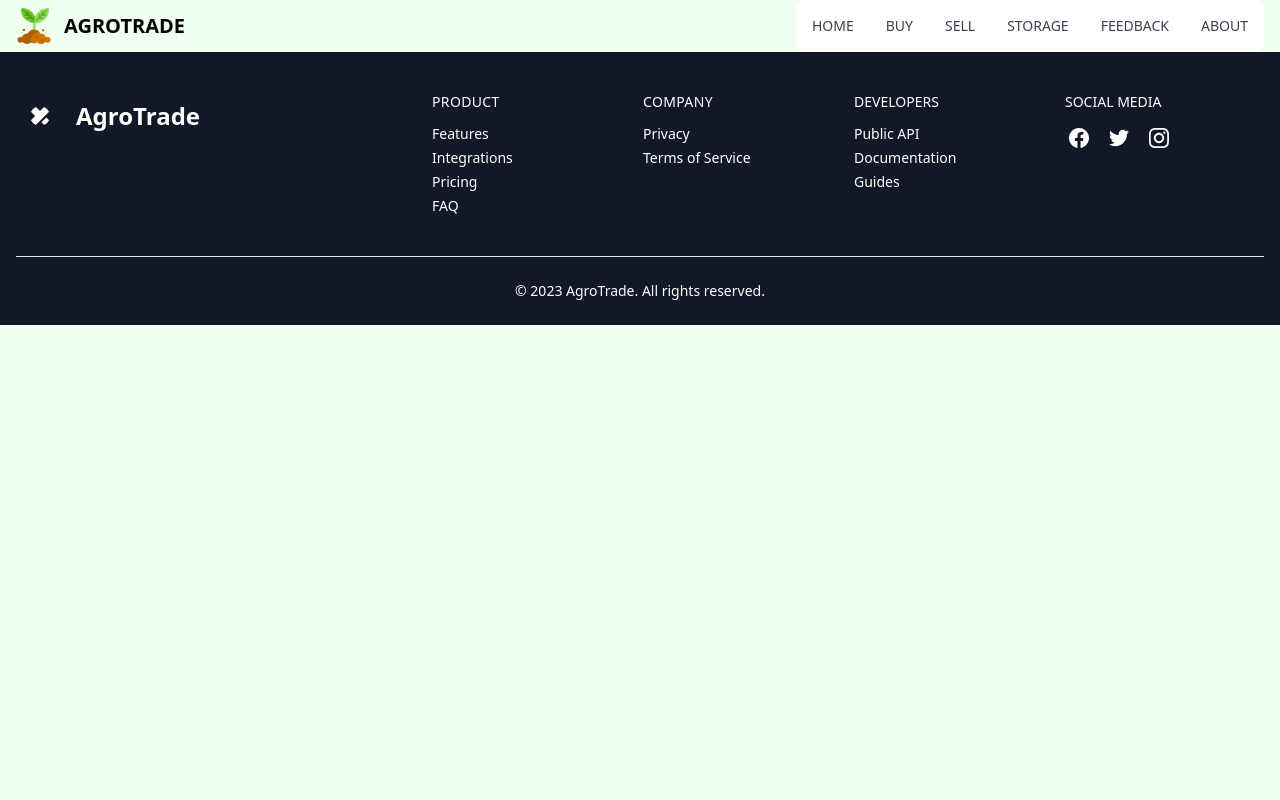
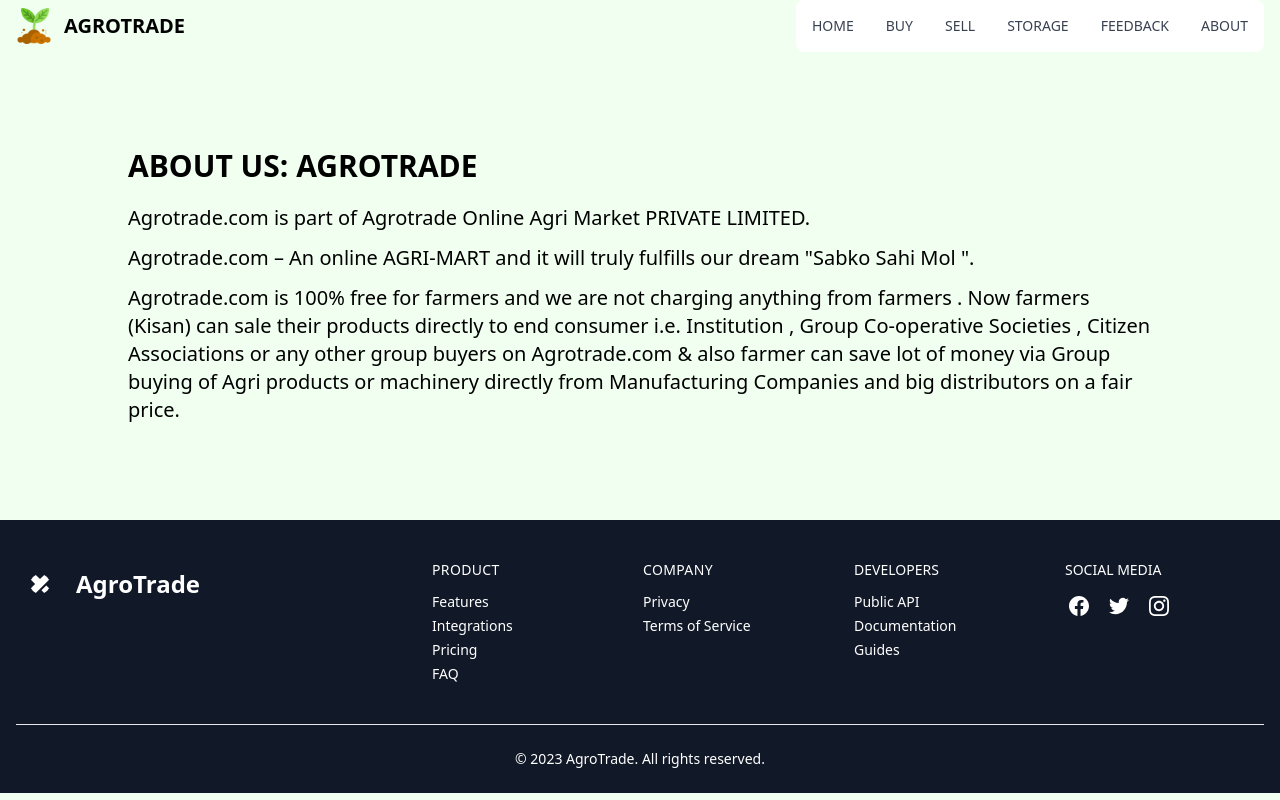
Before and after one commit to rohansingh2023/Debug-thugs-31, a React (Create React App) app in the folder agri/: page /about in a window 1280 px wide. Built offline with nearby package versions, Linux system fonts and the light colour scheme; the HTML template or start-up script is replaced by a standard one.

Commit message:
smooth animations and created about-us page

```diff
--- a/agri/src/App.js
+++ b/agri/src/App.js
@@ -11,7 +11,7 @@ import Navbar from "./components/Navbar";
 import Ship from "./pages/Ship";
 import FeedbackForm from "./components/FeedbackForm/Feedback";
 import Success from "./pages/Success";
-// import FeedbackForm from "./pages/Feedback";
+import AboutUs from "./pages/AboutUs";
 
 function App() {
   return (
@@ -27,6 +27,7 @@ function App() {
           <Route path="/shipping" element={<Ship />}></Route>
           <Route path="/feedback" element={<FeedbackForm />}></Route>
           <Route path="/success" element={<Success />}></Route>
+          <Route path="/about" element={<AboutUs />}></Route>
         </Routes>
         <Footer />
       </BrowserRouter>
--- /dev/null
+++ b/agri/src/pages/AboutUs.jsx
@@ -0,0 +1,22 @@
+import React from 'react'
+
+const AboutUs = () => {
+    return (
+        <div className='block w-[80%] mx-auto my-24 leading-10'>
+            <h1 className='font-bold uppercase text-3xl mb-5'>About Us: Agrotrade</h1>
+            <div className='text-xl'>
+                <p>
+                    <span className='block mb-3'>Agrotrade.com is part of Agrotrade Online Agri Market PRIVATE LIMITED.</span>
+                    <span className='block mb-3'>Agrotrade.com – An online AGRI-MART and it will truly fulfills our dream "Sabko Sahi Mol ".</span>
+                    Agrotrade.com is 100% free for farmers and we are not charging anything from farmers .
+                    Now farmers (Kisan) can sale their products directly to end consumer i.e. Institution ,
+                    Group Co-operative Societies , Citizen Associations or any other group buyers on Agrotrade.com
+                    & also farmer can save lot of money via Group buying of Agri products  or machinery directly from
+                    Manufacturing Companies and big distributors on a fair price.
+                </p>
+            </div>
+        </div>
+    )
+}
+
+export default AboutUs
--- a/agri/src/pages/Buy.jsx
+++ b/agri/src/pages/Buy.jsx
@@ -23,7 +23,7 @@ const Buy = () => {
   }, []);
 
   return (
-    <div className="relative h-screen w-screen overflow-hidden">
+    <div className="transition ease-in-out delay-150 relative h-screen w-screen overflow-hidden">
       <div className="absolute top-0 left-0 opacity-60 bg-buy bg-no-repeat bg-cover bg-center bg-fixed h-full w-full"></div>
       <div className="flex absolute top-0 left-0 h-full w-full overflow-hidden">
         <div className="flex-[0.25]  sticky max-h-screen w-11/12 mt-[5vh] overflow-hidden">
--- a/agri/src/pages/Home.jsx
+++ b/agri/src/pages/Home.jsx
@@ -37,7 +37,7 @@ const Home = () => {
         className="p-10 grid rounded-1/3 grid-cols-1 sm:grid-cols-1 md:grid-cols-3 lg:grid-cols-4 xl:grid-cols-4 gap-10"
       >
         {/* <!--Card 1--> */}
-        <div className="rounded overflow-hidden shadow-lg hover:scale-105">
+        <div className="transition ease-in-out delay-150 rounded overflow-hidden shadow-lg hover:scale-105">
           <img
             className="w-full h-1/2"
             src="../images/vegetable1.jpg"
@@ -59,7 +59,7 @@ const Home = () => {
         </div>
 
         {/* <!--Card 2--> */}
-        <div className="rounded overflow-hidden shadow-lg hover:scale-105">
+        <div className="transition ease-in-out delay-150 rounded overflow-hidden shadow-lg hover:scale-105">
           <img
             className="w-full h-1/2"
             src="../images/vehicle1.jpg"
@@ -80,7 +80,7 @@ const Home = () => {
         </div>
 
         {/* <!--Card 3--> */}
-        <div className="rounded overflow-hidden shadow-lg hover:scale-105">
+        <div className="transition ease-in-out delay-150 rounded overflow-hidden shadow-lg hover:scale-105">
           <img
             className="w-full h-1/2"
             src="../images/storage2.jpg"
@@ -99,7 +99,7 @@ const Home = () => {
           </div>
         </div>
         {/* card 4 */}
-        <div className="rounded overflow-hidden shadow-lg hover:scale-105">
+        <div className="transition ease-in-out delay-150 rounded overflow-hidden shadow-lg hover:scale-105">
           <img
             className="w-full h-1/2"
             src="../images/farmer1.jpg"
--- a/agri/src/pages/Storage.jsx
+++ b/agri/src/pages/Storage.jsx
@@ -6,7 +6,7 @@ const storage = () => {
     <div>
       <div class="p-10 grid grid-cols-1 sm:grid-cols-1 md:grid-cols-3 lg:grid-cols-4 xl:grid-cols-4 gap-10">
         {/* <!--Card 1--> */}
-        <div class="rounded overflow-hidden shadow-lg hover:scale-105">
+        <div class="transition ease-in-out delay-150 rounded overflow-hidden shadow-lg hover:scale-105">
           <img class="w-full h-1/2" src="../images/cold-1.jpg" alt="Forest"  />
           <div class="px-6 py-4">
             <div class="font-bold text-xl mb-2">Kisan Seva Private Limited</div>
@@ -37,7 +37,7 @@ const storage = () => {
           </div>
         </div>
         {/* <!--Card 2--> */}
-        <div class="rounded overflow-hidden shadow-lg hover:scale-105">
+        <div class="transition ease-in-out delay-150 rounded overflow-hidden shadow-lg hover:scale-105">
           <img class="w-full h-1/2" src="../images/cold-4.jpg" alt="Forest" />
           <div class="px-6 py-4">
             <div class="font-bold text-xl mb-2">Agri Private Limited</div>
@@ -69,7 +69,7 @@ const storage = () => {
         </div>
 
         {/* <!--Card 3--> */}
-        <div class="rounded overflow-hidden shadow-lg hover:scale-105">
+        <div class="transition ease-in-out delay-150 rounded overflow-hidden shadow-lg hover:scale-105">
           <img class="w-full h-1/2" src="../images/cold-5.jpg" alt="Forest" />
           <div class="px-6 py-4">
             <div class="font-bold text-xl mb-2">AgroTrade Private Limited</div>
@@ -99,7 +99,7 @@ const storage = () => {
             </span>
           </div>
         </div>
-        <div class="rounded overflow-hidden shadow-lg hover:scale-105">
+        <div class="transition ease-in-out delay-150 rounded overflow-hidden shadow-lg hover:scale-105">
           <img class="w-full h-1/2" src="../images/cold-7.jpg" alt="Forest" />
           <div class="px-6 py-4">
             <div class="font-bold text-xl mb-2">Kishan Mantr Privated Limited</div>
@@ -129,7 +129,7 @@ const storage = () => {
             </span>
           </div>
         </div>
-        <div class="rounded overflow-hidden shadow-lg hover:scale-105">
+        <div class="transition ease-in-out delay-150 rounded overflow-hidden shadow-lg hover:scale-105">
           <img class="w-full h-1/2" src="../images/cold-8.jpg" alt="Forest" />
           <div class="px-6 py-4">
             <div class="font-bold text-xl mb-2">Agricultural Privated Limited</div>
@@ -159,7 +159,7 @@ const storage = () => {
             </span>
           </div>
         </div>
-        <div class="rounded overflow-hidden shadow-lg hover:scale-105">
+        <div class="transition ease-in-out delay-150 rounded overflow-hidden shadow-lg hover:scale-105">
           <img class="w-full h-1/2" src="../images/cold-10.jpg" alt="Forest" />
           <div class="px-6 py-4">
             <div class="font-bold text-xl mb-2">Agro Privated Limited</div>
@@ -189,7 +189,7 @@ const storage = () => {
             </span>
           </div>
         </div>
-        <div class="rounded overflow-hidden shadow-lg hover:scale-105">
+        <div class="transition ease-in-out delay-150 rounded overflow-hidden shadow-lg hover:scale-105">
           <img class="w-full h-1/2" src="../images/cold-1.jpg" alt="Forest" />
           <div class="px-6 py-4">
             <div class="font-bold text-xl mb-2">Kishan Seva Centre</div>
@@ -219,7 +219,7 @@ const storage = () => {
             </span>
           </div>
         </div>
-        <div class="rounded overflow-hidden shadow-lg hover:scale-105">
+        <div class="transition ease-in-out delay-150 rounded overflow-hidden shadow-lg hover:scale-105">
           <img class="w-full h-1/2" src="../images/cold-3.webp" alt="Forest" />
           <div class="px-6 py-4">
             <div class="font-bold text-xl mb-2">AgroCommerce Privated Limited</div>
```
